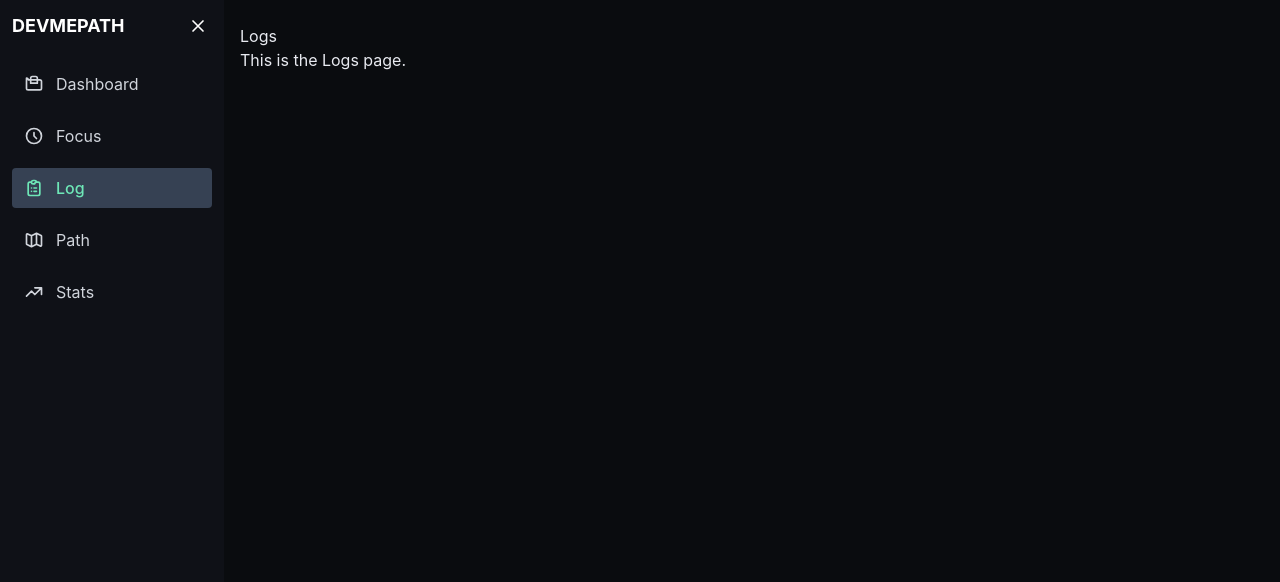
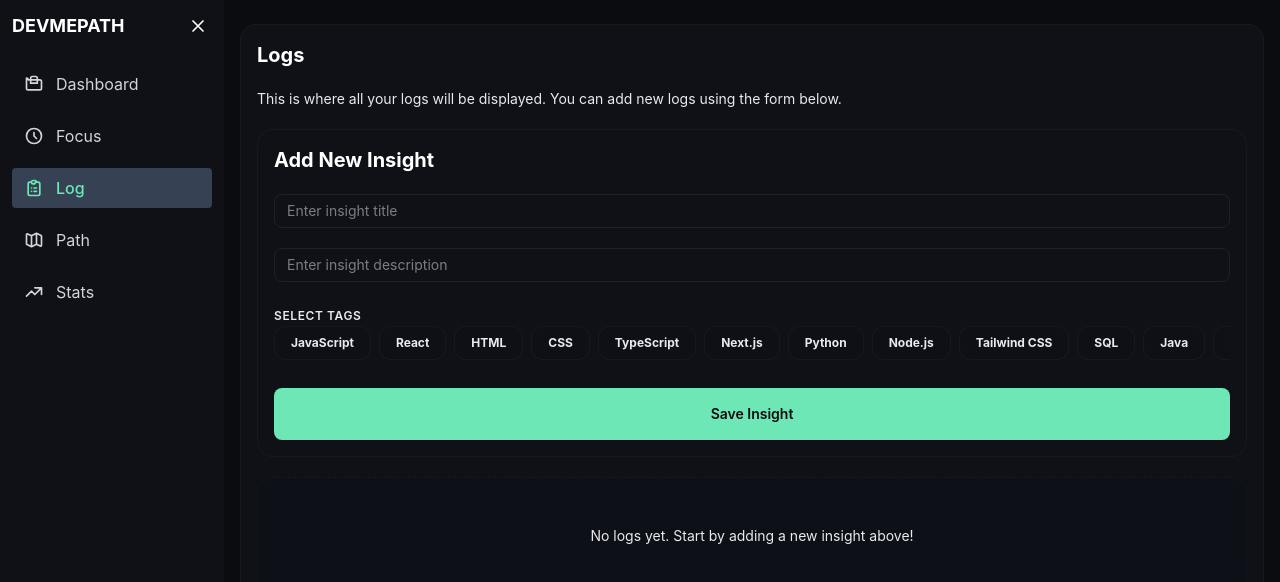
Before and after one commit to BesufikadHosiso/LevelGit, a React (Vite) app: page /log in a window 1280 px wide. Shown: the top 582 px of the page. Built offline with nearby package versions, Linux system fonts and the light colour scheme.

Commit message:
feat(Log): orchestrate LogEntry, AddInsight & LogTimeline sub-components into unified layout

```diff
--- a/src/pages/Logs.jsx
+++ b/src/pages/Logs.jsx
@@ -1,11 +1,16 @@
-
+import AddInsight from "../components/features/AddInsight";
+import LogTimeline from "../components/features/LogTimeline";
 
 const Logs = () => {
 
     return (
-        <div>
-            <h1>Logs</h1>
-            <p>This is the Logs page.</p>
+        <div className="p-4 bg-surface rounded-card border border-border/50 space-y-5">
+            <h2 className="text-xl font-bold text-white">Logs</h2>
+            <p className="text-muted-foreground text-sm">This is where all your logs will be displayed. You can add new logs using the form below.</p>
+            <AddInsight />
+            <div className="space-y-4">
+                <LogTimeline />
+            </div>
         </div>
     );
 }
```
